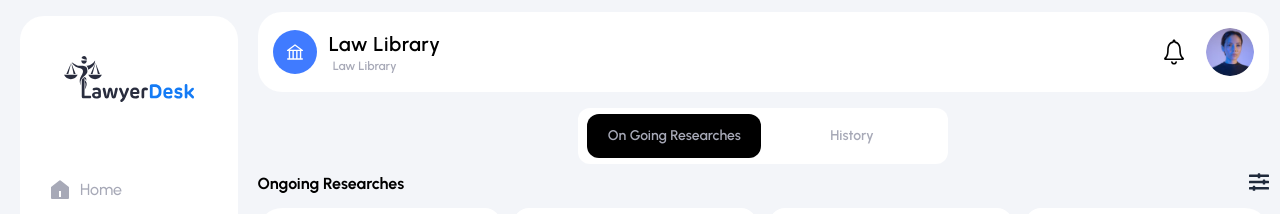
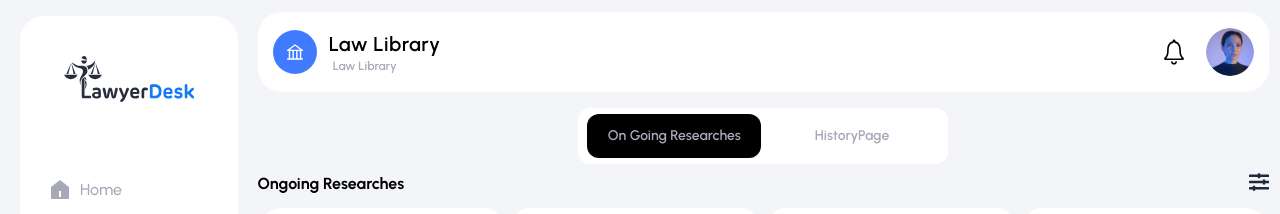
Before and after one commit to MHDRabeeh/lawyerDesk-New, a React app: page /lawLibrary in a window 1280 px wide. Shown: the top 214 px of the page. Built offline with nearby package versions, Linux system fonts and the light colour scheme; the HTML template or start-up script is replaced by a standard one.

Commit message:
add lawyerlibraryQuery page

```diff
--- a/src/Components/ChatCard.jsx
+++ b/src/Components/ChatCard.jsx
@@ -3,8 +3,6 @@ import avatar from '../assets/avatar3.png'
 
 function ChatCard() {
     return (
-
-
         <div className="w-[98%] border  rounded-2xl h-20 flex items-center">
             <div className=" mx-auto h-20 flex items-center w-[98%] justify-between">
                 <div className="flex gap-2 items-center  ">
@@ -23,10 +21,8 @@ function ChatCard() {
                     <div className="text-xs text-[#A7a9b7]"> <p>14:02</p></div>
 
                 </div>
-
             </div>
         </div>
-
     )
 }
 
--- a/src/Components/LawLbryHistory.jsx
+++ b/src/Components/LawLbryHistory.jsx
@@ -1,25 +1,28 @@
-import React from 'react'
+import React, { useState } from 'react'
 import { FaSlidersH } from "react-icons/fa";
 import { IoIosArrowDroprightCircle } from "react-icons/io";
 import { AiFillMessage } from "react-icons/ai";
 import { BiCheck } from "react-icons/bi";
+import LawLbryquery from './LawLbryquery';
 
 
-const LawLbryHistory = () => {
+const LawLbryHistory = ({setPage}) => {
+
+
     return (
         <>
             <div className='w-[100%] flex justify-between mx-auto mt-2'> <span className='font-bold'>History</span> <span className='text-slate-800 text-xl'><FaSlidersH /></span></div>
             <div className='h-[70vh] grid grid-cols-1 gap-3 mt-3  w-[100%] rounded-3xl overflow-auto scrollbar-hide '>
                 {
-                    [1, 1, 3, 4, 5, 6].map(() => (
-                        <div className='bg-white h-28  rounded-3xl flex flex-col justify-around '>
+                    [1, 1, 3, 4, 5, 6].map((item,i) => (
+                        <div key={i} className='bg-white h-28  rounded-3xl flex flex-col justify-around '>
                             <div className='flex gap-3 ml-3 '><span className='text-3xl text-[#407BFF]'><AiFillMessage /> </span><p className='text-lg font-semibold '>Financial Law related constituent and the...</p></div>
                             <div className='flex justify-between w-[97%] mx-auto'>
                                 <div className='flex gap-4 ml-4'>
                                     <div className='flex gap-2 items-center'><span className='text-xs font-light'>Legal Description</span><span className='text-2xl text-green-400'><BiCheck /></span></div>
                                     <div className='flex gap-2 items-center'><span className='text-xs font-light'>Legal Description</span><span className='text-2xl text-green-400'><BiCheck /></span></div>
                                 </div>
-                                <div ><span className='text-3xl text-[#407bff]'><IoIosArrowDroprightCircle /></span></div>
+                                <div onClick={()=>setPage(pre=>true)} ><span className='cursor-pointer text-3xl text-[#407bff]'><IoIosArrowDroprightCircle /></span></div>
                             </div>
 
                         </div>
--- /dev/null
+++ b/src/Components/LawLbryquery.jsx
@@ -0,0 +1,41 @@
+import React from 'react'
+import { IoIosArrowBack } from "react-icons/io";
+
+const LawLbryquery = ({setPage}) => {
+
+    const text = "I was driving my car at around 10:00 PM on a deserted road within Delhi city limits, maintaining a speed below the prescribed limit. Suddenly, a man appeared from the bushes, leaving me with insufficient time to react. Despite applying the brakes immediately, I was unable to prevent my vehicle from striking him. The collision resulted in severe injuries for the pedestrian. I promptly called for an ambulance to assist him."
+    return (
+        <div className=''>
+
+
+
+                <div className='relative'>
+                    <div className='flex gap-2 mt-6 items-center'><span onClick={()=>setPage(pre=>false)} className='text-2xl cursor-pointer '><IoIosArrowBack /></span><span className='text-lg font-semibold'>The legal implications of autonomous vehicles and their impact on traffic regulations.</span></div>
+                    <div className='flex mt-10 items-center '>
+                        <span className='p-4 bg-[#407bff] text-white text-xs font-light  rounded-xl'>Query</span>
+                        {
+                            ["Legal Dec", "Act & Laws", "Judgment", "Templates", "Questions", "Support"].map((item) => (
+                                <span className='p-4 bg-white cursor-pointer   shadow  duration-200  text-[#A7A9B7] font-light text-xs rounded-xl'>{item}</span>
+                            ))
+                        }
+                    </div>
+                    <div className='w-[97%] h-8 bg-white top-[100px] rounded-tr-3xl  rounded-bl-3xl absolute'></div>
+                    <div className='w-[97%] h-[54vh]  flex flex-col justify-between bg-white  -mt-2 rounded-tr-3xl rounded-br-3xl rounded-bl-3xl'>
+
+                        <div className='w-[90%] mx-auto mt-5'>
+                            <p className=' text-left text-sm'>{text}</p>
+                        </div>
+                        <div className=' text-xs flex justify-end w-[98%] text-[#a7a9b7]'><span>29/2000</span></div>
+                    </div>
+
+                </div>
+
+
+
+            <div className='flex justify-center items-center mt-3 '> <button className='px-40 py-3 font-semibold rounded-3xl text-white bg-[#407bff]'>Generate</button></div>
+        </div>
+
+    )
+}
+
+export default LawLbryquery
--- a/src/Pages/LawLibrary.jsx
+++ b/src/Pages/LawLibrary.jsx
@@ -4,35 +4,38 @@ import Wrapper from '../Components/Wrapper'
 import OngoingResearches from '../Components/OngoingResearches';
 import { AiOutlineBank } from "react-icons/ai";
 import LawLbryHistory from '../Components/LawLbryHistory';
+import LawLbryquery from '../Components/LawLbryquery';
 
 
 const LawLibrary = () => {
     const TaskBarData = {
         title: "Law Library",
         path: '',
-        icon: <AiOutlineBank/>,
+        icon: <AiOutlineBank />,
         parentPath: 'Law Library'
     }
-    const [page,setPage]=useState(true)
-    const handlePage =(value)=>{
-       value?setPage(value):setPage(value)
+    const [page, setPage] = useState(false)
+    const [HistoryPage, setHistoryPage] = useState(true)
+
+    const handleHistoryPage = (value) => {
+        value ? setHistoryPage(value) : setHistoryPage(value)
     }
     return (
         <Wrapper TaskBarData={TaskBarData} >
-            <div className='h-14 w-[370px] rounded-xl bg-white mx-auto  flex  justify-center items-center mt-4'>
-                <div className=' grid grid-cols-2 w-[95%] gap-1 h-[80%]'>
-                    <div onClick={()=>handlePage(true)} className={ `${page?`bg-black`:`bg-white`}   rounded-xl flex items-center justify-center  font-semibold text-[#a7a9b7] text-sm`}><button>On Going Researches</button></div>
-                    <div onClick={()=>handlePage(false)} className={ `${page?`bg-white`:`bg-black`} rounded-xl  flex items-center justify-center font-semibold`}><button className='text-[#a7a9b7] text-sm'>History</button></div>
-                </div>
-            </div>
+            {
+                page ? (<LawLbryquery setPage={setPage} />) : (
+                    <>
+                        <div className='h-14 w-[370px] rounded-xl bg-white mx-auto  flex  justify-center items-center mt-4'>
+                            <div className=' grid grid-cols-2 w-[95%] gap-1 h-[80%]'>
+                                <div onClick={() => handleHistoryPage(true)} className={`${HistoryPage ? `bg-black` : `bg-white`}   rounded-xl flex items-center justify-center  font-semibold text-[#a7a9b7] text-sm`}><button>On Going Researches</button></div>
+                                <div onClick={() => handleHistoryPage(false)} className={`${HistoryPage ? `bg-white` : `bg-black`} rounded-xl  flex items-center justify-center font-semibold`}><button className='text-[#a7a9b7] text-sm'>HistoryPage</button></div>
+                            </div>
+                        </div>
+                        {HistoryPage ? <OngoingResearches /> : <LawLbryHistory setPage={setPage}/>}
+                    </>
 
-
-            {page?<OngoingResearches/>: <LawLbryHistory/>}
-
-
-
-
-
+                )
+            }
 
 
         </Wrapper>
```
